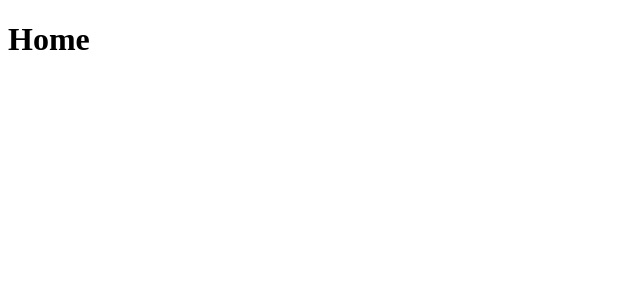
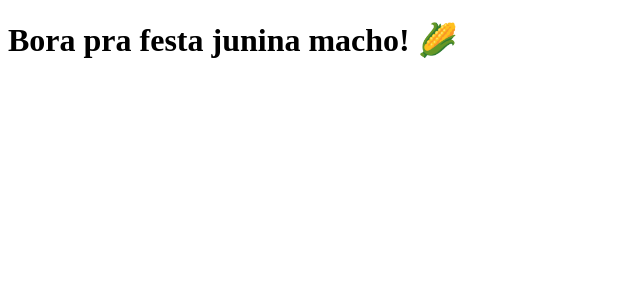
Before and after one commit to reulissontorres/clone-tabnews, a Next.js app: page / in a window 1280 px wide. Shown: the top 300 px of the page, without its empty margins (0-640 px from the left). Built offline with nearby package versions, Linux system fonts and the light colour scheme.

Commit message:
Modifica a mensagem da home page

```diff
--- a/pages/index.js
+++ b/pages/index.js
@@ -1,5 +1,5 @@
 function Home(){
-    return <h1>Home</h1>;
+    return <h1>Bora pra festa junina macho! 🌽</h1>;
 }
 
 export default Home;
```
